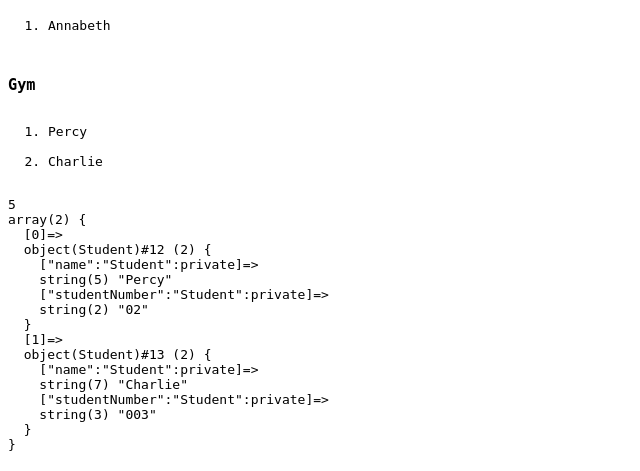
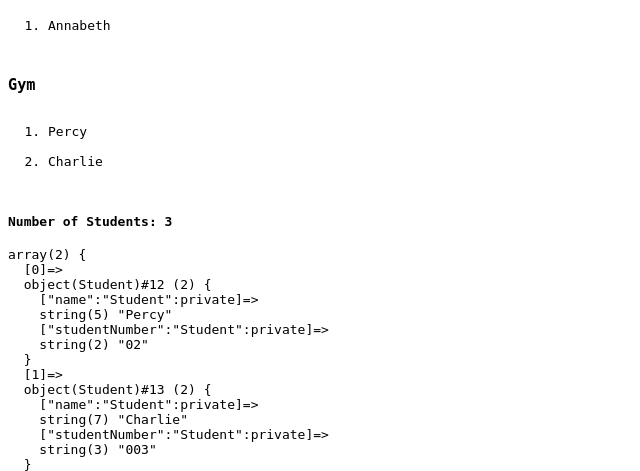
Before and after one commit to szidieross/PHP_HF, a PHP site: page / in a window 1280 px wide. Shown: the part 214-685 px from the top of the page, without its empty margins (0-640 px from the left). Run offline with PHP 8.4, Linux system fonts and the light colour scheme.

Commit message:
uni basics done

```diff
--- a/hf5/University/University.php
+++ b/hf5/University/University.php
@@ -70,11 +70,17 @@ class University extends AbstractUniversity
      */
     public function getNumberOfStudents(): int
     {
-        $totalNumber = 0;
+        $allStudents = [];
         foreach ($this->subjects as $subject) {
-            $totalNumber += count($subject->getStudents());
+            $students = $subject->getStudents();
+            foreach ($students as $student) {
+                $studentNumber = $student->getStudentNumber();
+                if (!in_array($studentNumber, $allStudents)) {
+                    $allStudents[] = $studentNumber;
+                }
+            }
         }
-        return $totalNumber;
+        return count($allStudents);
     }
 
     /**
@@ -90,7 +96,7 @@ class University extends AbstractUniversity
         $output = "<h2>University Data</h2>";
         if (count($this->subjects) > 0) {
             foreach ($this->subjects as $subject) {
-                $output .= "<h3>" . $subject->getName()."</h3><ol>";
+                $output .= "<h3>" . $subject->getName() . "</h3><ol>";
 
                 $students = $subject->getStudents();
                 if (count($students) > 0) {
--- a/hf5/University/index.php
+++ b/hf5/University/index.php
@@ -24,7 +24,8 @@ $uni->addStudentOnSubject("3", $student3);
 echo ($uni->print());
 
 // var_dump($subj2->getStudents());
-echo $uni->getNumberOfStudents() . "<br/>"; //not good yet
+echo "<h4>Number of Students: " . $uni->getNumberOfStudents() . "</h4>";
+
 var_dump($uni->getStudentsForSubject("3"));
 
 echo "</pre>";
```
